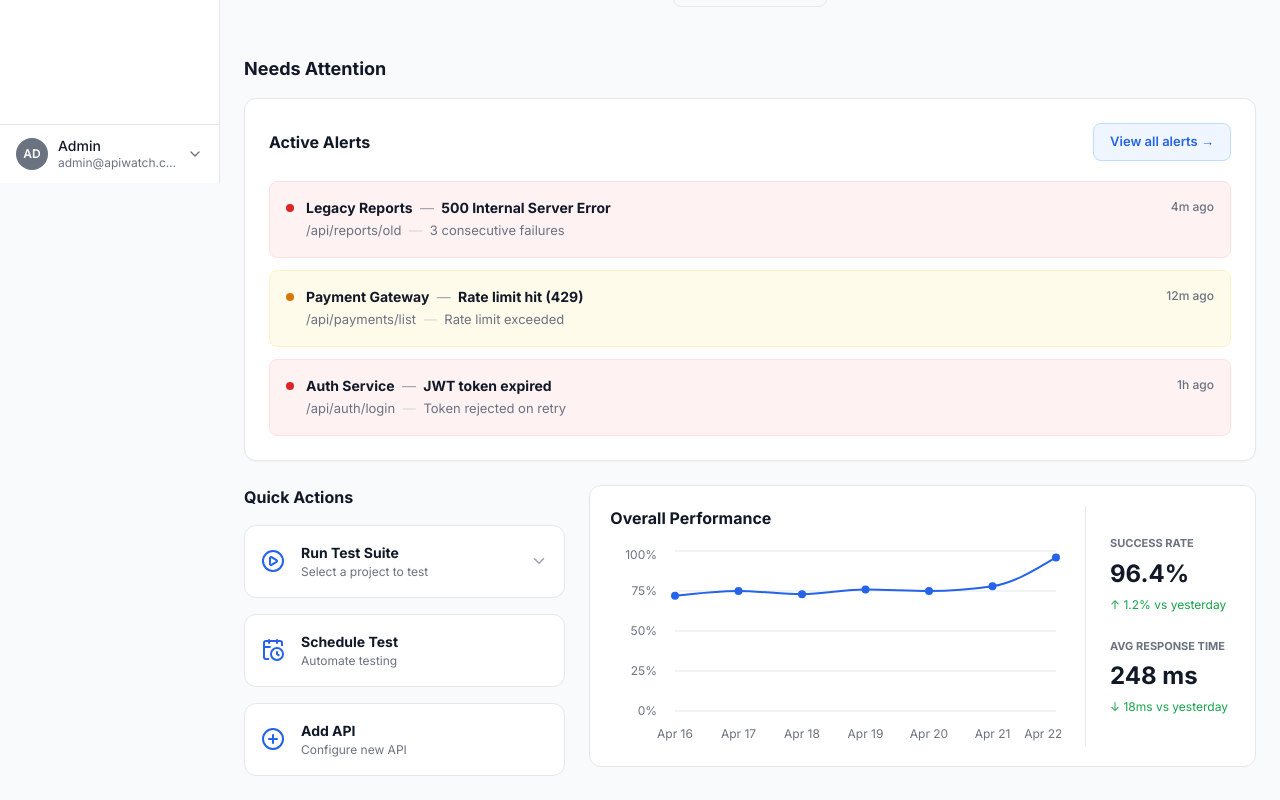
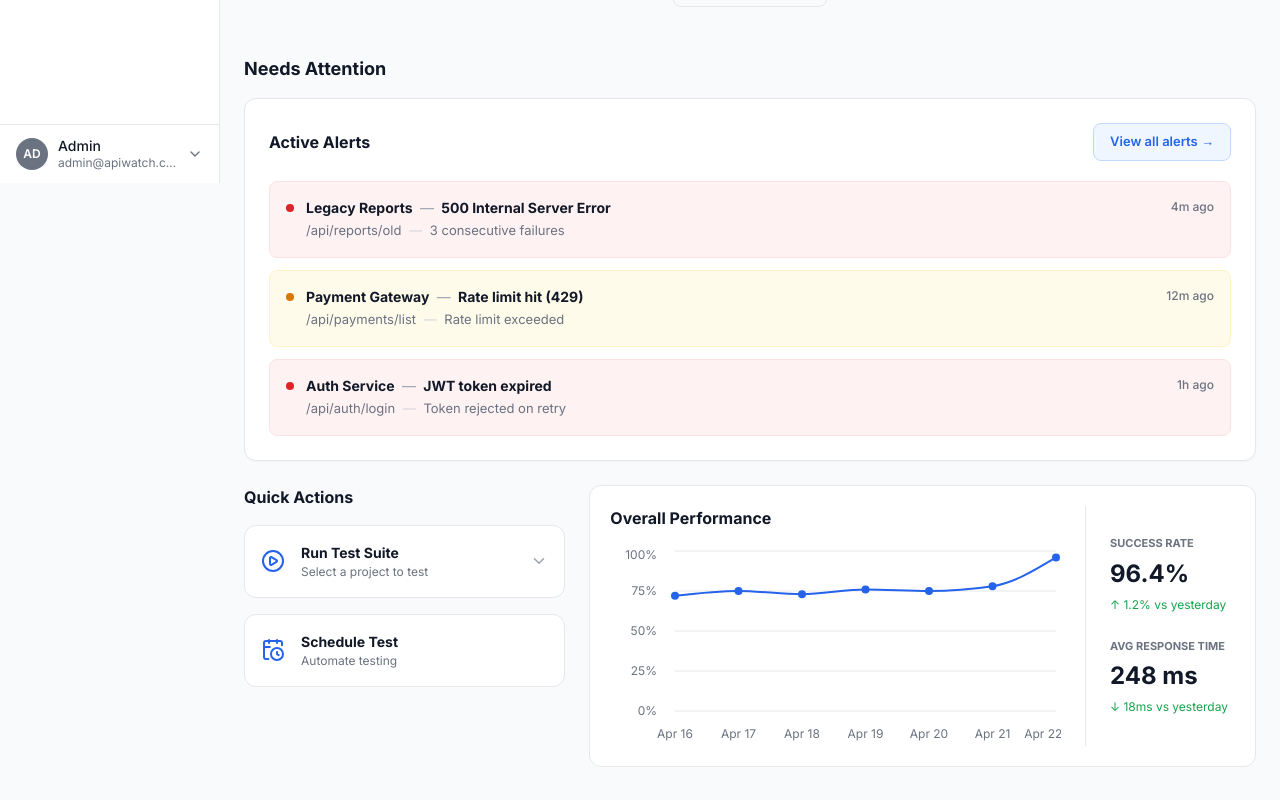
Before and after one commit to jeet-dev02/apiwatch, a Next.js app: page / in a window 1280 px wide. Shown: the part 617-1417 px from the top of the page. Built offline with nearby package versions, Linux system fonts and the light colour scheme.

Commit message:
fixed unused imports. fixed the quick actions panel

```diff
--- a/src/app/[id]/manage-apis/page.tsx
+++ b/src/app/[id]/manage-apis/page.tsx
@@ -3,7 +3,7 @@
 import { useState } from "react";
 import { Plus, Play, Save, Trash2, Settings2, ArrowLeft, Check, AlertCircle, UploadCloud, PenLine, Loader2 } from "lucide-react";
 import Link from "next/link";
-import { useParams, useRouter } from "next/navigation";
+import { useParams } from "next/navigation"; // REMOVED useRouter
 import { useProjects, Endpoint, HttpMethod } from "@/context/ProjectContext";
 
 const emptyEndpoint: Endpoint = {
@@ -12,7 +12,7 @@ const emptyEndpoint: Endpoint = {
 
 export default function ApiManagerPage() {
   const params = useParams();
-  const router = useRouter();
+  // REMOVED: const router = useRouter();
   const projectSlugFromUrl = params.id as string;
 
   const { projects, updateProjectEndpoints } = useProjects();
@@ -80,14 +80,14 @@ export default function ApiManagerPage() {
 
   // --- Core Actions ---
   const handleSelect = (endpoint: Endpoint) => {
-    setIsManualMode(false); // Close manual mode if active
+    setIsManualMode(false);
     setActiveId(endpoint.id);
     setFormData(endpoint);
     setActiveTab("Request");
   };
 
   const handleAddNew = () => {
-    setIsManualMode(true); // Forces zero state to hide
+    setIsManualMode(true);
     setActiveId("new");
     setFormData(emptyEndpoint);
     setActiveTab("Request");
@@ -111,24 +111,14 @@ export default function ApiManagerPage() {
     setEndpoints(newEndpointList);
     updateProjectEndpoints(currentProject.id, newEndpointList);
 
-    setIsManualMode(false); // Successfully created, exit manual override mode
+    setIsManualMode(false);
     setActiveId(newId);
     setFormData(newEndpoint);
     setSaveStatus("saved");
     setTimeout(() => setSaveStatus("idle"), 2000);
   };
 
-  const handleDeleteEndpoint = (idToDelete: number | "new") => {
-    const filteredList = endpoints.filter(ep => ep.id !== idToDelete);
-    setEndpoints(filteredList);
-    updateProjectEndpoints(currentProject.id, filteredList);
-
-    if (filteredList.length > 0) {
-      handleSelect(filteredList[0]);
-    } else {
-      setIsManualMode(false); // Triggers Zero State again
-    }
-  };
+  // REMOVED handleDeleteEndpoint to fix unused variable error
 
   // --- IMPORT SIMULATION ENGINE ---
   const executeImport = () => {
@@ -136,7 +126,6 @@ export default function ApiManagerPage() {
     setIsImporting(true);
 
     setTimeout(() => {
-      // Simulate real endpoints coming from backend
       const imported: Endpoint[] = [
         { id: Date.now() + 1, method: "GET", path: "/api/users", url: "https://api.example.com/api/users", authType: "Bearer Token (JWT)", token: "", headers: [{ key: "Accept", value: "application/json" }], body: "", expectedStatus: "200", maxResponseTime: "500" },
         { id: Date.now() + 2, method: "POST", path: "/api/users", url: "https://api.example.com/api/users", authType: "Bearer Token (JWT)", token: "", headers: [{ key: "Content-Type", value: "application/json" }], body: '{\n  "name": "string",\n  "email": "user@example.com"\n}', expectedStatus: "201", maxResponseTime: "800" },
@@ -150,7 +139,7 @@ export default function ApiManagerPage() {
       setIsImporting(false);
       setShowImportBox(false);
       setImportUrl("");
-      handleSelect(imported[0]); // Select the first imported one to show it off!
+      handleSelect(imported[0]);
     }, 1500);
   };
 
@@ -257,7 +246,8 @@ export default function ApiManagerPage() {
               <div style={{ maxWidth: 560, width: "100%" }}>
                 <div style={{ textAlign: "center", marginBottom: 40 }}>
                   <h2 style={{ fontSize: 24, fontWeight: 700, color: "#111827", margin: "0 0 12px 0" }}>Welcome to your Workspace</h2>
-                  <p style={{ fontSize: 15, color: "#6b7280", margin: 0, lineHeight: 1.5 }}>You don't have any endpoints configured yet. How would you like to add your APIs to this project?</p>
+                  {/* FIXED: Replaced unescaped ' with &apos; */}
+                  <p style={{ fontSize: 15, color: "#6b7280", margin: 0, lineHeight: 1.5 }}>You don&apos;t have any endpoints configured yet. How would you like to add your APIs to this project?</p>
                 </div>
 
                 <div style={{ display: "flex", flexDirection: "column", gap: 16 }}>
--- a/src/app/alerts/page.tsx
+++ b/src/app/alerts/page.tsx
@@ -1,7 +1,8 @@
 "use client";
 
 import { useState } from "react";
-import { BellRing, CheckCircle2, Search, Filter, X, Check, Activity, Clock, FileCode2 } from "lucide-react";
+// FIXED: Removed the unused 'Filter' import
+import { BellRing, CheckCircle2, Search, X, Check, Activity, Clock, FileCode2 } from "lucide-react";
 import { useAlerts, StatefulAlert } from "@/context/AlertContext";
 
 export default function AlertsPage() {
--- a/src/app/page.tsx
+++ b/src/app/page.tsx
@@ -11,7 +11,8 @@ import QuickActionsPanel from "@/components/QuickActionsPanel";
 import OverallPerformanceChart from "@/components/OverallPerformanceChart";
 import CreateProjectHeaderButton from "@/components/CreateProjectHeaderButton";
 import CreateProjectModal, { CreateProjectData } from "@/components/CreateProjectModal";
-import { mockStats, mockAlerts, mockPerformanceData } from "@/data/mock-data";
+// FIXED: Removed mockAlerts from this import line since it wasn't being used!
+import { mockStats, mockPerformanceData } from "@/data/mock-data";
 import { Folder, Code2, Activity, ShieldAlert, BellRing } from "lucide-react";
 
 export default function Home() {
--- a/src/components/QuickActionsPanel.tsx
+++ b/src/components/QuickActionsPanel.tsx
@@ -2,14 +2,11 @@
 
 import { useState, useRef, useEffect } from "react";
 import { useRouter } from "next/navigation";
-import { PlayCircle, CalendarClock, PlusCircle, ChevronDown, Loader2 } from "lucide-react";
+import { PlayCircle, CalendarClock, ChevronDown, Loader2 } from "lucide-react";
 import { useProjects } from "@/context/ProjectContext";
 
-interface QuickActionsPanelProps {
-  onAddApi?: () => void;
-}
-
-export default function QuickActionsPanel({ onAddApi }: QuickActionsPanelProps) {
+// Removed the onAddApi prop interface since we no longer need it
+export default function QuickActionsPanel() {
     const router = useRouter();
     const { projects } = useProjects();
 
@@ -51,7 +48,7 @@ export default function QuickActionsPanel({ onAddApi }: QuickActionsPanelProps)
                     gridTemplateColumns: "1fr",
                 }}
             >
-                {/* Card 1: Run Test Suite (Now with Dropdown Logic) */}
+                {/* Card 1: Run Test Suite */}
                 <div style={{ position: "relative" }} ref={dropdownRef}>
                     <button
                         disabled={isInitializing}
@@ -185,36 +182,6 @@ export default function QuickActionsPanel({ onAddApi }: QuickActionsPanelProps)
                     </div>
                 </button>
 
-                {/* Card 3: Add API */}
-                <button
-                    onClick={onAddApi}
-                    style={{
-                        backgroundColor: "#ffffff",
-                        border: "1px solid #e5e7eb",
-                        borderRadius: 12,
-                        padding: 16,
-                        textAlign: "left",
-                        display: "flex",
-                        alignItems: "center",
-                        gap: 16,
-                        cursor: "pointer",
-                        transition: "all 0.2s",
-                    }}
-                    onMouseEnter={(e) => {
-                        e.currentTarget.style.backgroundColor = "#eff6ff";
-                        e.currentTarget.style.borderColor = "#bfdbfe";
-                    }}
-                    onMouseLeave={(e) => {
-                        e.currentTarget.style.backgroundColor = "#ffffff";
-                        e.currentTarget.style.borderColor = "#e5e7eb";
-                    }}
-                >
-                    <PlusCircle color="#2563eb" size={24} style={{ flexShrink: 0 }} />
-                    <div>
-                        <div style={{ fontSize: 14, fontWeight: 700, color: "#111827" }}>Add API</div>
-                        <div style={{ fontSize: 12, color: "#6b7280" }}>Configure new API</div>
-                    </div>
-                </button>
             </div>
 
             {/* Inline styles for the loading spinner and dropdown animation */}
```
